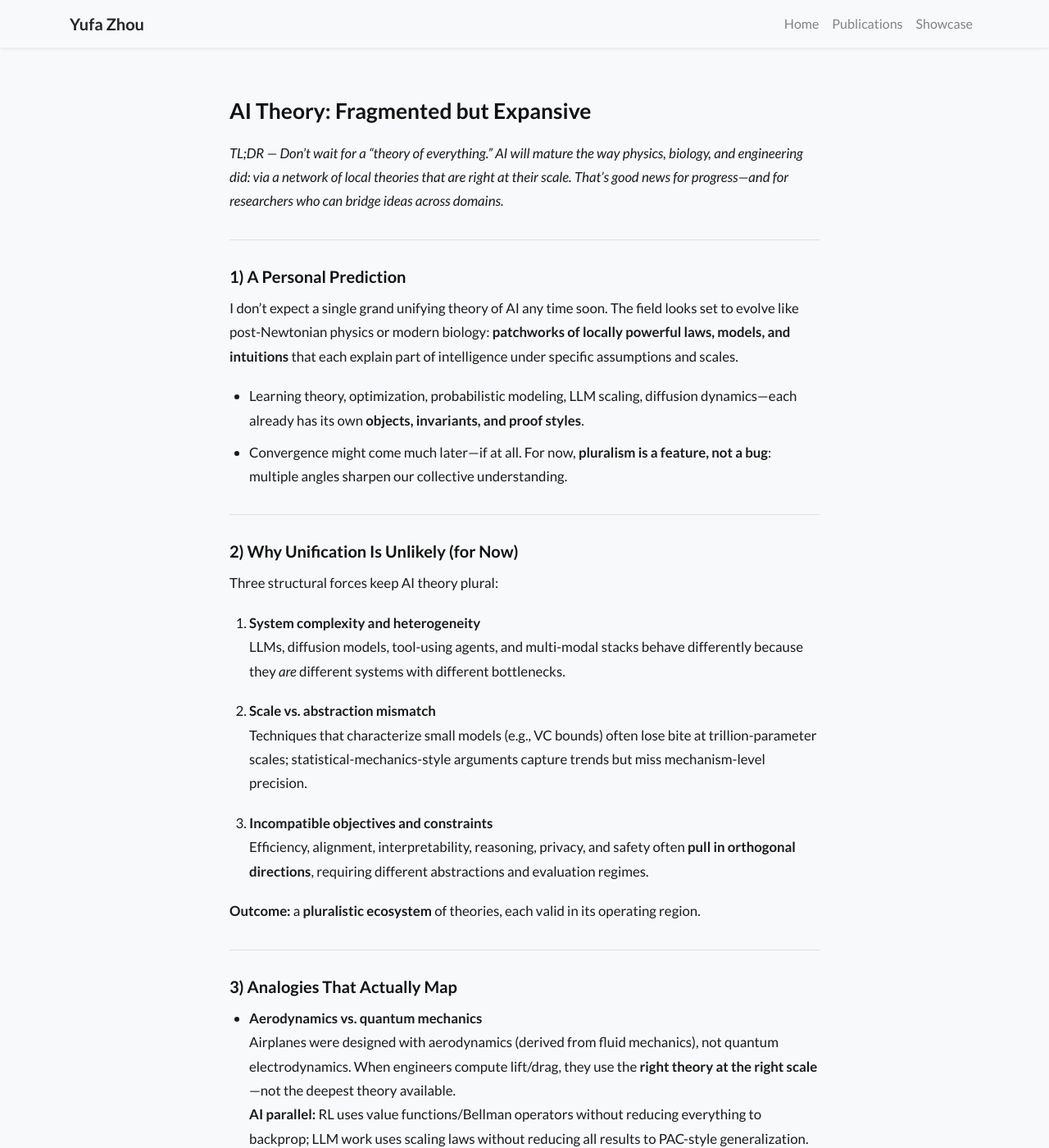
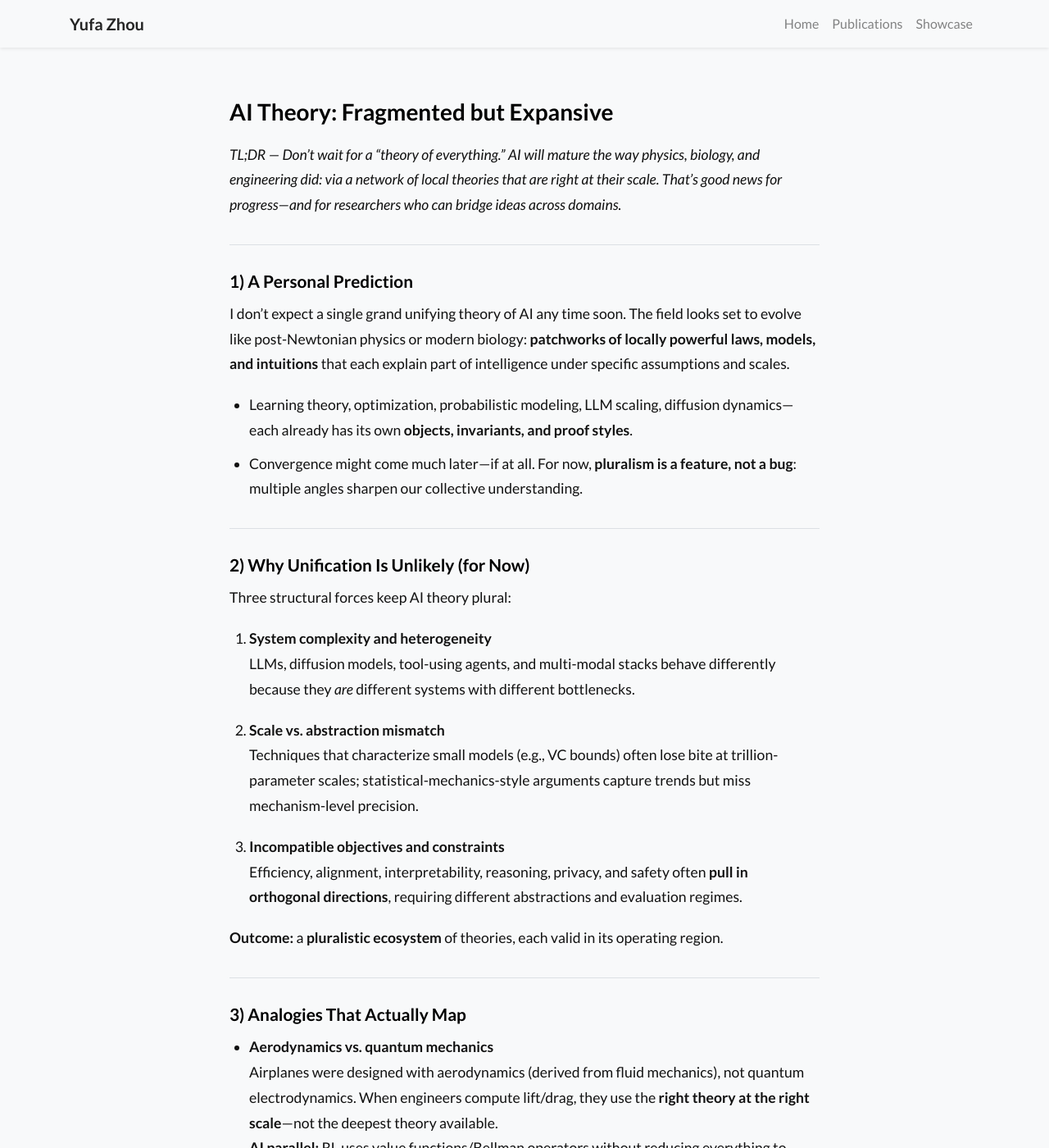
Before and after one commit to MasterZhou1/MasterZhou1.github.io, a Jekyll site: the page built from articles/ai_theory_future.md, in a window 1280 px wide and 1400 px high. Shown: the whole window at 82% size. Built offline with Jekyll 4.4.1, drawn with Linux system fonts in a browser that asks for light colours; nearby versions of some CDN libraries; a style sheet for code colours, icons or effects is not loaded; some of the changed text lies outside the part shown.

Commit message:
update readibility

```diff
--- a/_config.yml
+++ b/_config.yml
@@ -19,7 +19,7 @@ baseurl: "" # the subpath of your site, e.g. /blog
 markdown: kramdown
 kramdown:
   input: GFM
-  math_engine: mathjax
+  math_engine: null
 plugins:
   - jekyll-email-protect
 
--- a/_layouts/default.html
+++ b/_layouts/default.html
@@ -15,7 +15,6 @@
     <link href="https://fonts.googleapis.com/css2?family=Lato:ital,wght@0,300;0,400;0,700;0,900;1,300;1,400;1,700;1,900&family=Raleway:ital,wght@0,300;0,400;0,500;1,300;1,400;1,500&display=swap" rel="stylesheet">
     <link rel="stylesheet" href="https://cdn.jsdelivr.net/npm/katex@0.16.11/dist/katex.min.css" integrity="sha384-nB0miv6/jRmo5UMMR1wu3Gz6NLsoTkbqJghGIsx//Rlm+ZU03BU6SQNC66uf4l5+" crossorigin="anonymous">
     <link rel="stylesheet" href="{{ '/assets/css/global.css' | relative_url }}">
-    <script src="https://cdn.jsdelivr.net/npm/mathjax@3/es5/tex-mml-chtml.js" async></script>
 </head>
 <body class="bg-light" {{ page.body_attr }}>
     {% include navbar.html %}
--- a/assets/css/global.css
+++ b/assets/css/global.css
@@ -2,9 +2,12 @@
 body {
     font-family: "Lato", sans-serif;
     font-weight: 400;
+    font-size: 16px;
     padding-top: 5.0rem;
     line-height: 1.6;
-    color: #1a1a1a;
+    color: #111;
+    -webkit-font-smoothing: antialiased;
+    -moz-osx-font-smoothing: grayscale;
 }
 
 a {
@@ -14,7 +17,7 @@ a {
 h1, h2, h3, h4, h5, h6,
 .h1, .h2, .h3, .h4, .h5, .h6 {
     font-weight: 700;
-    color: #111;
+    color: #000;
 }
 
 .text-profile-position {
@@ -24,7 +27,7 @@ h1, h2, h3, h4, h5, h6,
 .text-profile-bio {
     font-weight: 400;
     line-height: 1.7;
-    color: #1a1a1a;
+    color: #111;
 }
 
 .navbar {
@@ -133,20 +136,20 @@ div.lazy {
     margin: 0 auto;
     padding: 2rem 0;
     line-height: 1.75;
-    font-size: 1.05rem;
-    color: #1a1a1a;
+    font-size: 1.1rem;
+    color: #111;
 }
 
 .article-content h2 {
     margin-top: 0.5rem;
     margin-bottom: 1.25rem;
-    font-size: 1.65rem;
+    font-size: 1.75rem;
 }
 
 .article-content h3 {
     margin-top: 0.25rem;
     margin-bottom: 0.75rem;
-    font-size: 1.25rem;
+    font-size: 1.3rem;
 }
 
 .article-content p {
@@ -177,10 +180,10 @@ div.lazy {
 }
 
 .article-content blockquote {
-    border-left: 3px solid #ccd0d4;
+    border-left: 3px solid #bbb;
     padding-left: 1rem;
     margin: 1.5rem 0;
-    color: #444;
+    color: #333;
 }
 
 /* BibTeX Modal Styles */
```
